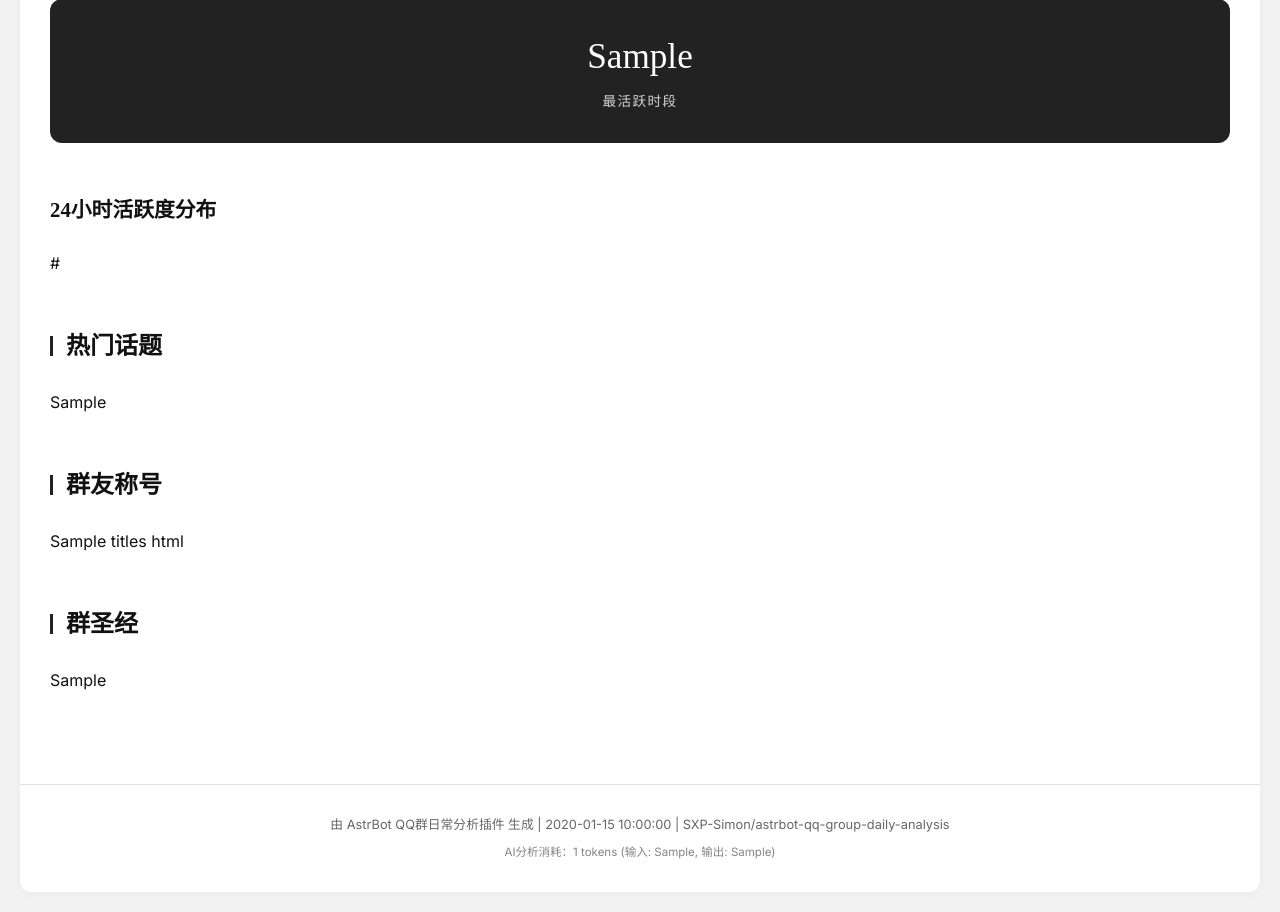
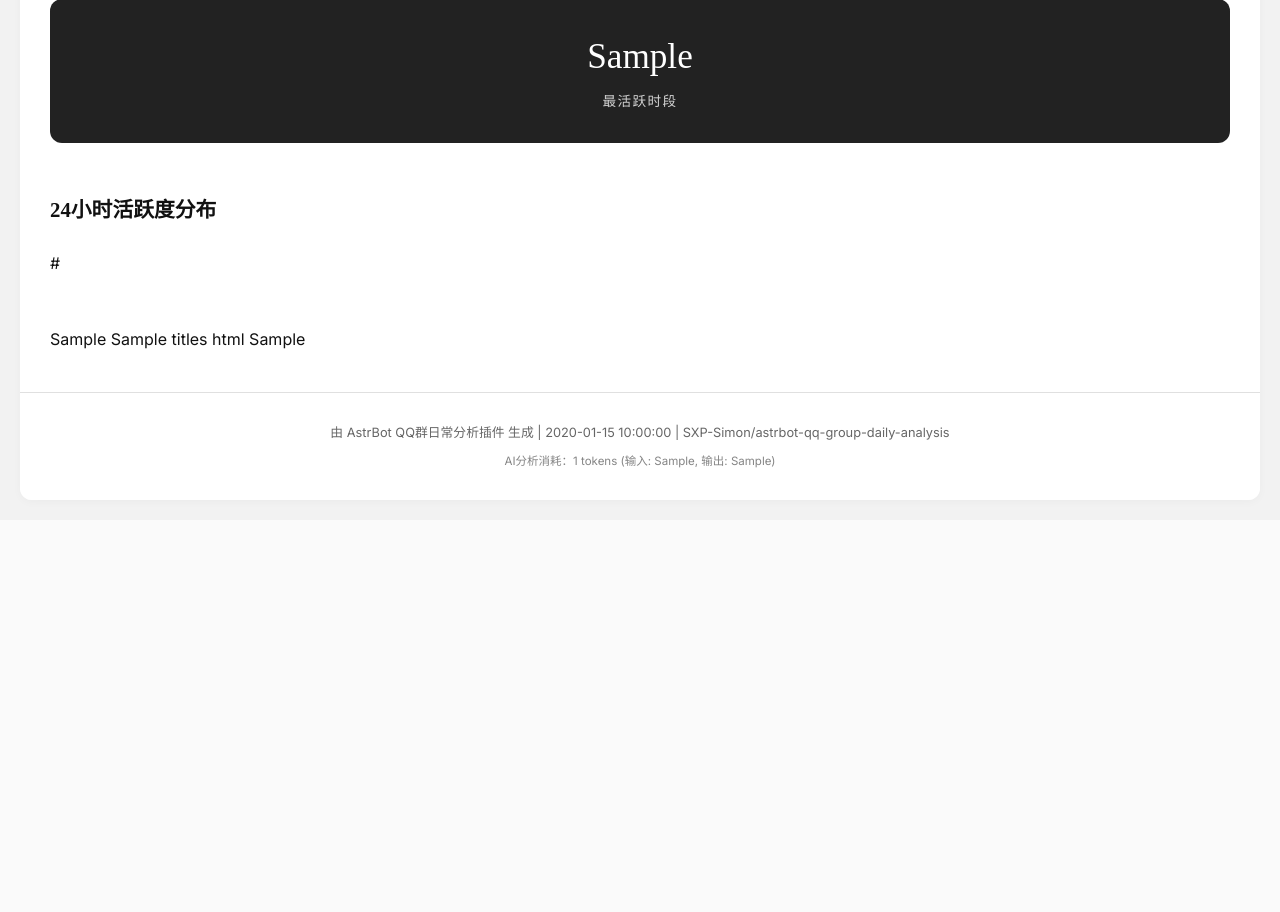
Before and after one commit to SXP-Simon/astrbot-qq-group-daily-analysis, a Python web app: template src/reports/templates/format/pdf_template.html in a window 1280 px wide. Shown: the part 428-1340 px from the top of the page. After the commit the page ends 929 px from the top, so only its background shows below. Run offline with Jinja, Linux system fonts and the light colour scheme; the template is opened without the code that fills it: most values are stand-ins (such as "Sample title", 1, 10 or a date in 2020).

Commit message:
fix(format): 提取排版，纠正关闭分析分区但是基础样式没有去除的 bug

```diff
--- a/src/reports/templates/format/pdf_template.html
+++ b/src/reports/templates/format/pdf_template.html
@@ -518,20 +518,9 @@
                 {{hourly_chart_html}}
             </div>
 
-            <div class="section">
-                <h2 class="section-title">热门话题</h2>
-                <div class="topics-grid">{{topics_html}}</div>
-            </div>
-
-            <div class="section">
-                <h2 class="section-title">群友称号</h2>
-                <div class="users-grid">{{titles_html}}</div>
-            </div>
-
-            <div class="section">
-                <h2 class="section-title">群圣经</h2>
-                {{quotes_html}}
-            </div>
+            {{topics_html}}
+            {{titles_html}}
+            {{quotes_html}}
         </div>
         <div class="footer">
             由 AstrBot QQ群日常分析插件 生成 | {{current_datetime}} | SXP-Simon/astrbot-qq-group-daily-analysis<br>
--- a/src/reports/templates/format/quote_item.html
+++ b/src/reports/templates/format/quote_item.html
@@ -1,3 +1,6 @@
+{% if quotes %}
+<div class="section">
+    <h2 class="section-title">群圣经</h2>
     {% for quote in quotes %}
     <div class="quote-item">
         <div class="quote-content">"{{ quote.content }}"</div>
@@ -5,3 +8,5 @@
         <div class="quote-reason">{{ quote.reason }}</div>
     </div>
     {% endfor %}
+</div>
+{% endif %}
```
Also changed, not shown: src/reports/templates/format/image_template.html (+3 -14 lines), src/reports/templates/format/topic_item.html (+7 -0 lines), src/reports/templates/format/user_title_item.html (+7 -0 lines). Lines whose indentation alone changed are shown as unchanged.
